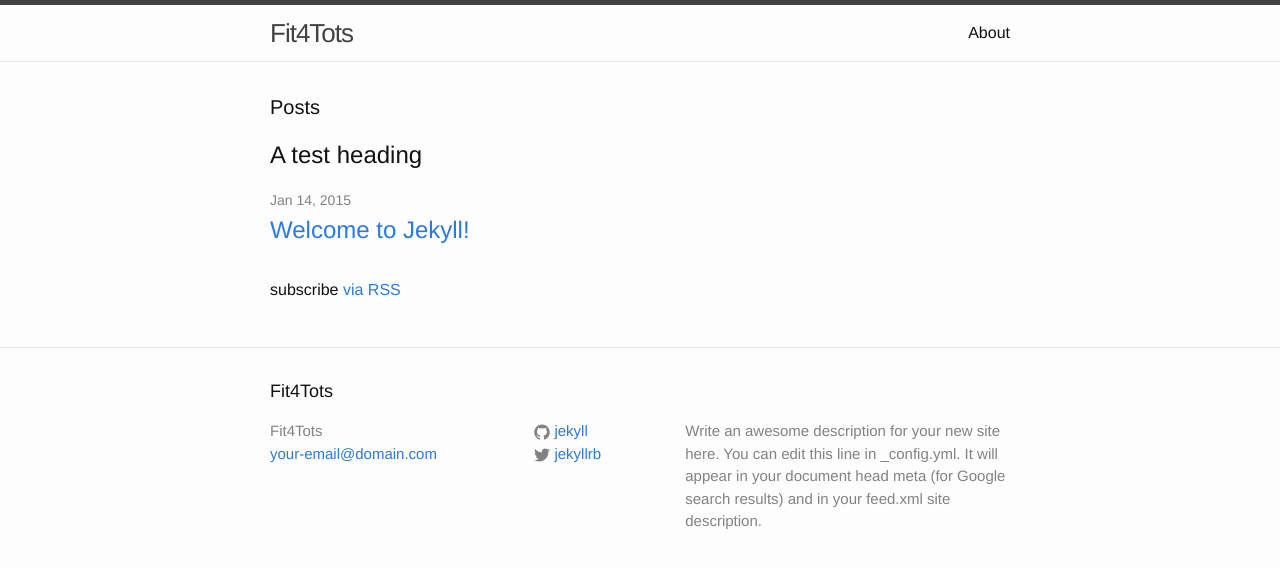
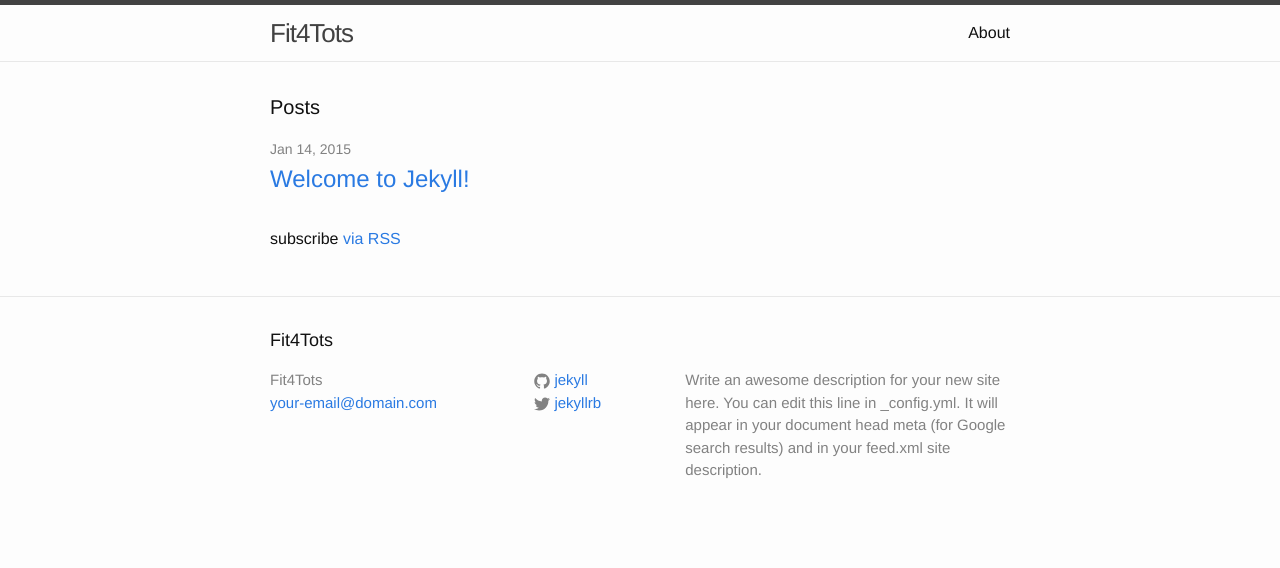
Before and after one commit to fit4tots/fit4tots.github.io, a Jekyll site: the page built from index.html, in a window 1280 px wide. Shown: the top 568 px of the page. Built offline with Jekyll 4.4.1, drawn with Linux system fonts in a browser that asks for light colours.

Commit message:
testing changes, 2

```diff
--- a/index.html
+++ b/index.html
@@ -5,8 +5,6 @@ layout: default
 <div class="home">
 
   <h1 class="page-heading">Posts</h1>
-
-  <h2>A test heading</h2>
 
   <ul class="post-list">
     {% for post in site.posts %}
```
